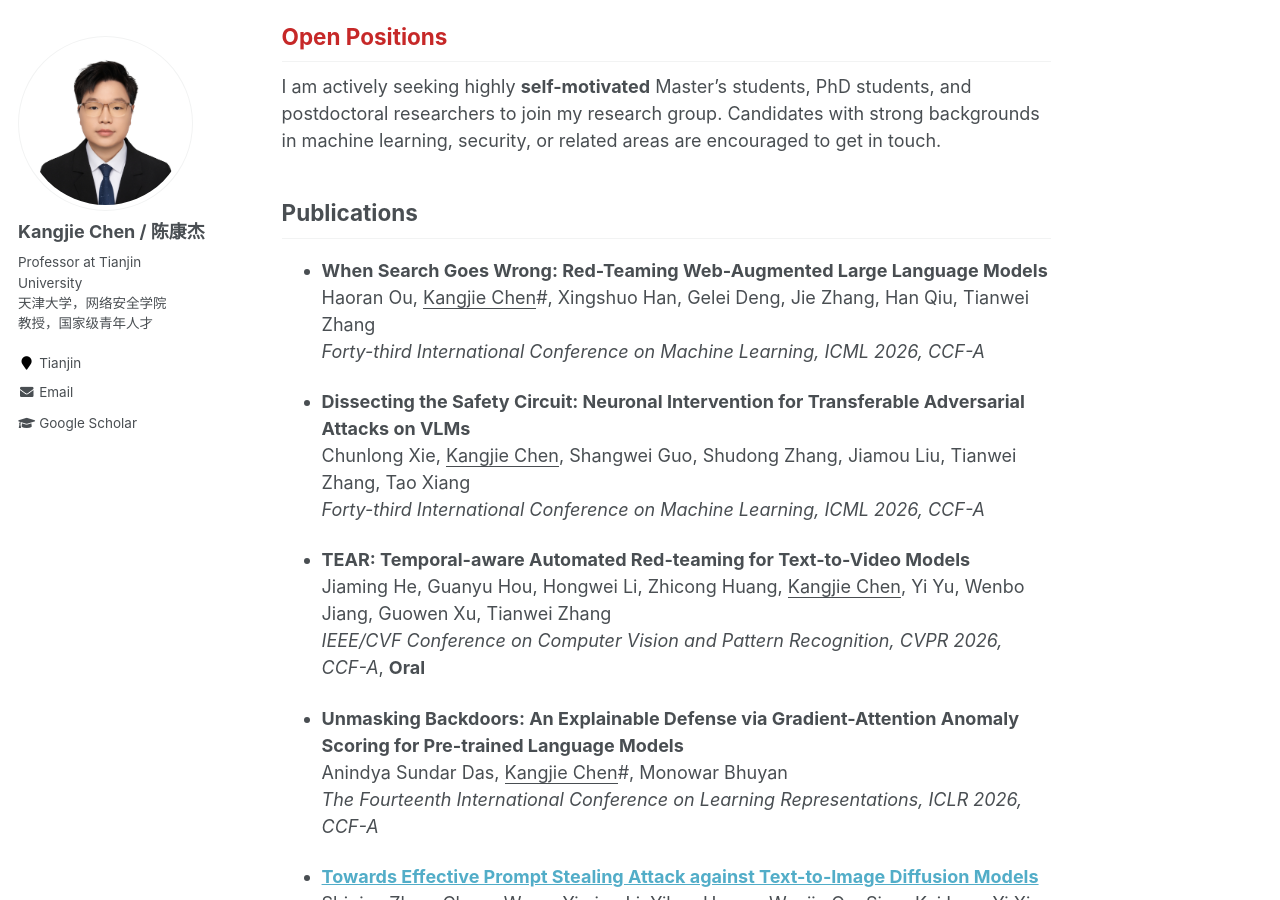
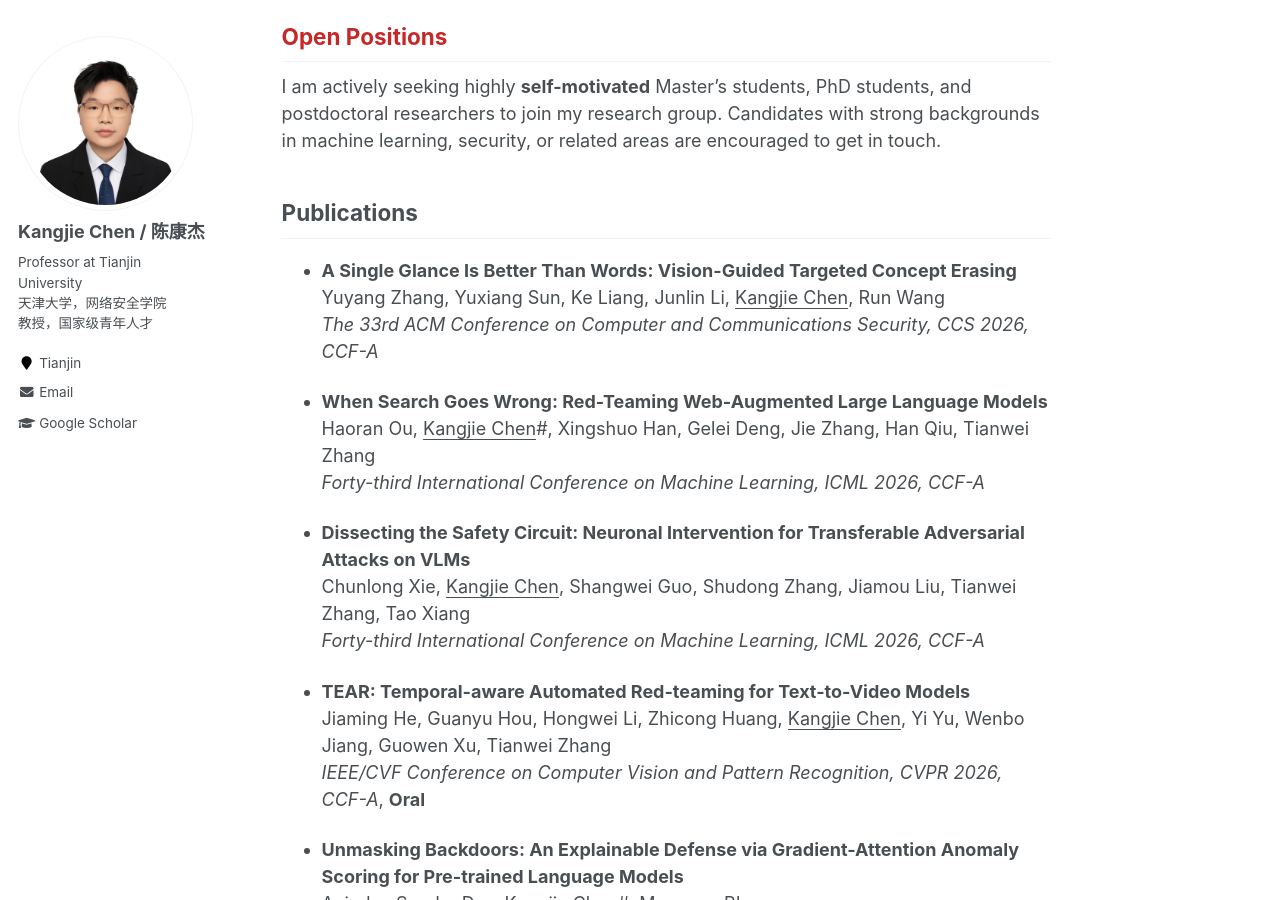
Before and after one commit to kangjie-chen/kangjie-chen.github.io, a Jekyll site: the page built from _pages/about.md, in a window 1280 px wide and 900 px high, scrolled down 457 px. Built offline with Jekyll 4.4.1, drawn with Linux system fonts in a browser that asks for light colours.

Commit message:
Update about.md

```diff
--- a/_pages/about.md
+++ b/_pages/about.md
@@ -21,6 +21,12 @@ I am actively seeking highly **self-motivated** Master’s students, PhD student
 
 ## Publications
 
+
+- **A Single Glance Is Better Than Words: Vision-Guided Targeted Concept Erasing**
+  <br/>
+  Yuyang Zhang, Yuxiang Sun, Ke Liang, Junlin Li, <u>Kangjie Chen</u>, Run Wang
+  <br/>
+  *The 33rd ACM Conference on Computer and Communications Security, CCS 2026, CCF-A*
 
 - **When Search Goes Wrong: Red-Teaming Web-Augmented Large Language Models**
   <br/>
```
